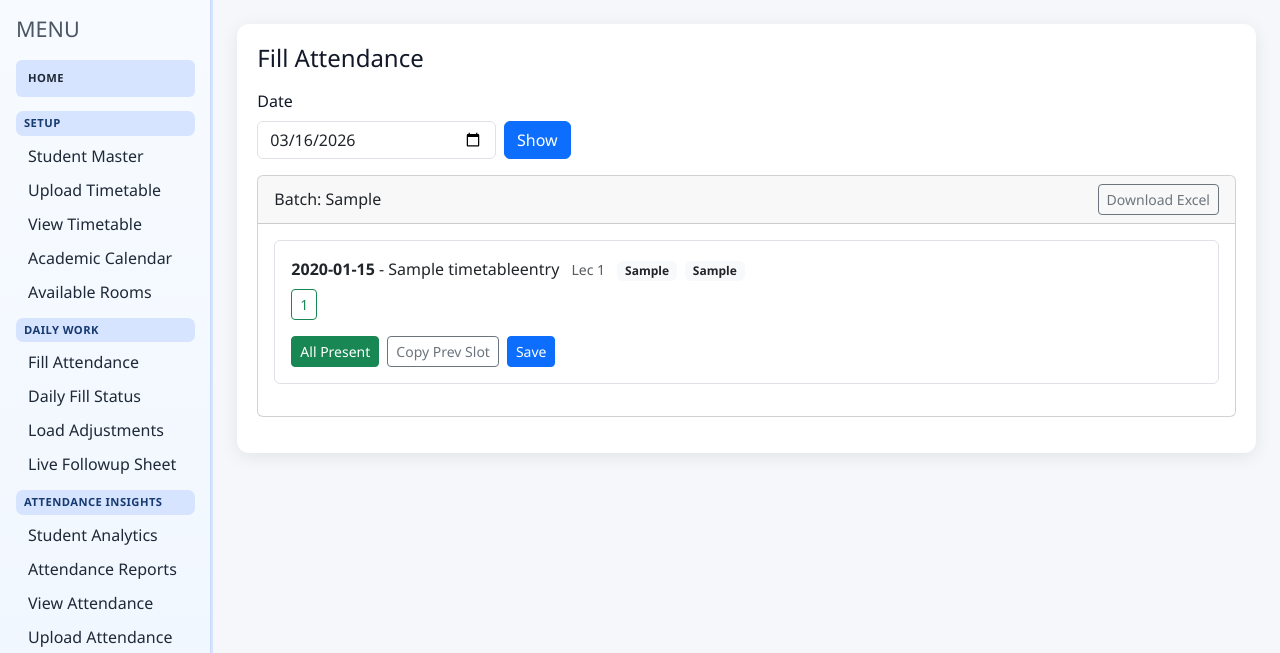
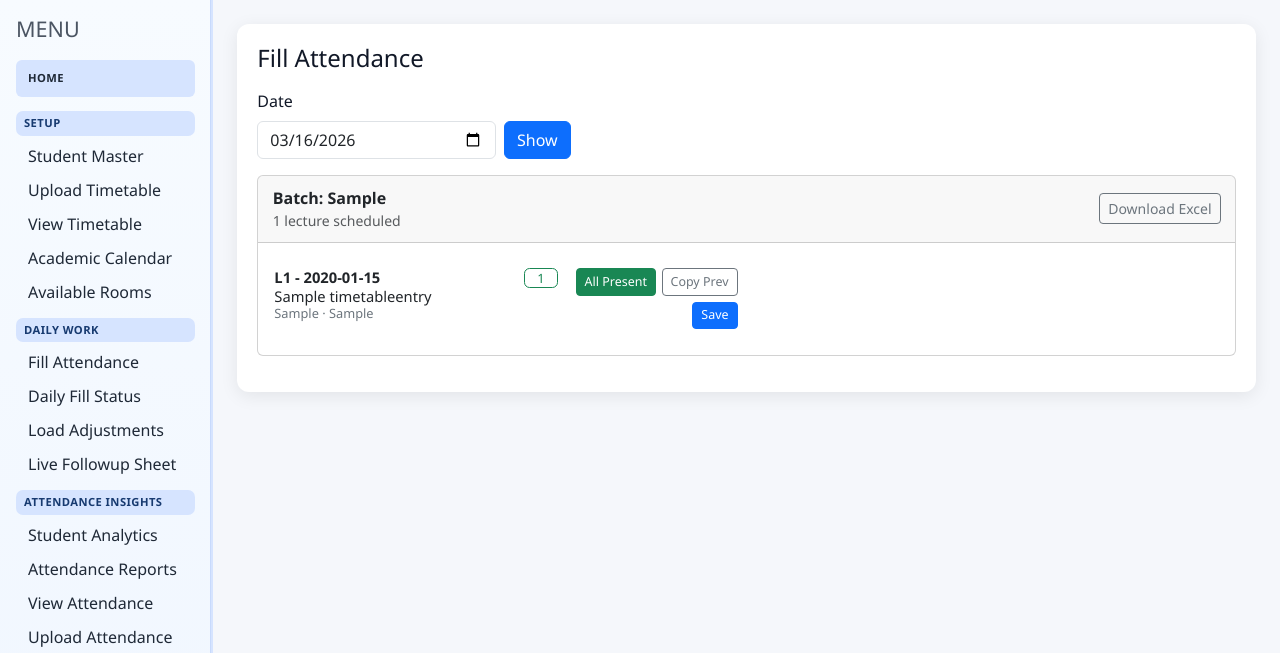
Before and after one commit to hi8866749627-sudo/HiMentor, a Django app: page /coordinator-mark-attendance/ in a window 1280 px wide. Shown: the part 70-723 px from the top of the page. Run offline with Django 5.2, Linux system fonts and the light colour scheme; a user stored in the database is signed in; data comes from the database, SQL or seed files in the repository; tables that the repository leaves empty hold one stand-in row (values such as "Sample post"); data that the repository does not hold is empty; some libraries are stand-ins or nearby versions.

Commit message:
Compact coordinator attendance entry layout

```diff
--- a/core/templates/coordinator_mark_attendance.html
+++ b/core/templates/coordinator_mark_attendance.html
@@ -1,5 +1,63 @@
 {% extends "base.html" %}
 {% block content %}
+
+<style>
+.compact-batch-card .card-header {
+    padding: .65rem .9rem;
+}
+.compact-slot-row {
+    display: grid;
+    grid-template-columns: 240px 1fr 170px;
+    gap: .6rem;
+    align-items: start;
+    padding: .55rem 0;
+    border-bottom: 1px solid #eef1f4;
+}
+.compact-slot-row:last-child {
+    border-bottom: 0;
+}
+.slot-meta {
+    font-size: .92rem;
+    line-height: 1.25;
+}
+.slot-meta .slot-title {
+    font-weight: 700;
+}
+.slot-meta .slot-sub {
+    color: #6c757d;
+    font-size: .8rem;
+}
+.roll-grid-compact {
+    display: flex;
+    flex-wrap: wrap;
+    gap: .2rem;
+}
+.roll-grid-compact .roll-btn {
+    min-width: 34px;
+    padding: .12rem .35rem;
+    line-height: 1.1;
+    font-size: .8rem;
+    border-radius: .35rem;
+}
+.slot-actions {
+    display: flex;
+    flex-wrap: wrap;
+    gap: .35rem;
+    justify-content: flex-end;
+}
+.slot-actions .btn {
+    padding: .22rem .5rem;
+    font-size: .78rem;
+}
+@media (max-width: 991.98px) {
+    .compact-slot-row {
+        grid-template-columns: 1fr;
+    }
+    .slot-actions {
+        justify-content: flex-start;
+    }
+}
+</style>
 
 <h4 class="mb-3">Fill Attendance</h4>
 
@@ -22,32 +80,20 @@
 {% endif %}
 
 {% for batch in batch_rows %}
-<div class="card mb-3">
+<div class="card mb-3 compact-batch-card">
     <div class="card-header d-flex justify-content-between align-items-center">
-        <span>Batch: {{ batch.batch }}</span>
+        <div>
+            <div class="fw-bold">Batch: {{ batch.batch }}</div>
+            <div class="text-muted small">{{ batch.slots|length }} lecture{{ batch.slots|length|pluralize }} scheduled</div>
+        </div>
         <a class="btn btn-sm btn-outline-secondary"
            href="/attendance-analytics/daily-excel/?date={{ selected_date|date:'Y-m-d' }}&batch={{ batch.batch|urlencode }}">
             Download Excel
         </a>
     </div>
-    <div class="card-body">
+    <div class="card-body py-2">
         {% for slot in batch.slots %}
-        <div class="border rounded p-3 mb-3 slot-card" data-batch="{{ batch.batch }}">
-            <div class="d-flex flex-wrap align-items-center justify-content-between gap-2 mb-2">
-                <div>
-                    <strong>{{ slot.entry.time_slot }}</strong> - {{ slot.entry.subject }}
-                    <span class="text-muted small ms-2">Lec {{ slot.entry.lecture_no }}</span>
-                    <span class="badge bg-light text-dark ms-2">{{ slot.entry.faculty }}</span>
-                    <span class="badge bg-light text-dark ms-1">{{ slot.entry.room }}</span>
-                    {% if slot.adjustment and slot.adjustment.proxy_faculty %}
-                        <span class="badge bg-warning text-dark ms-1">Proxy</span>
-                    {% endif %}
-                </div>
-                <div class="text-muted small">
-                    {% if slot.session %}Last updated: {{ slot.session.updated_at|date:"d M Y H:i" }}{% endif %}
-                </div>
-            </div>
-
+        <div class="slot-card compact-slot-row" data-batch="{{ batch.batch }}">
             <form class="attendance-form">
                 {% csrf_token %}
                 <input type="hidden" name="date" value="{{ selected_date|date:'Y-m-d' }}">
@@ -56,25 +102,38 @@
                 {% if slot.adjustment %}
                 <input type="hidden" name="adjustment_id" value="{{ slot.adjustment.id }}">
                 {% endif %}
+                <div class="compact-slot-row">
+                    <div class="slot-meta">
+                        <div class="slot-title">L{{ slot.entry.lecture_no }} - {{ slot.entry.time_slot }}</div>
+                        <div>{{ slot.entry.subject }}</div>
+                        <div class="slot-sub">
+                            {{ slot.entry.faculty }} · {{ slot.entry.room }}
+                            {% if slot.adjustment and slot.adjustment.proxy_faculty %}
+                                · <span class="badge bg-warning text-dark">Proxy</span>
+                            {% endif %}
+                        </div>
+                        {% if slot.session %}
+                        <div class="slot-sub mt-1">Last updated: {{ slot.session.updated_at|date:"d M Y H:i" }}</div>
+                        {% endif %}
+                    </div>
 
-                <div class="row g-2">
-                    {% for s in batch.students %}
-                    <div class="col-4 col-md-2">
+                    <div class="roll-grid-compact">
+                        {% for s in batch.students %}
                         <button type="button"
                                 class="btn btn-sm roll-btn {% if s.roll_no in slot.absent_rolls %}btn-danger{% else %}btn-outline-success{% endif %}"
                                 data-roll="{{ s.roll_no }}"
                                 data-absent="{% if s.roll_no in slot.absent_rolls %}1{% else %}0{% endif %}">
                             {{ s.roll_no }}
                         </button>
+                        {% endfor %}
                     </div>
-                    {% endfor %}
-                </div>
 
-                <div class="mt-3 d-flex gap-2 flex-wrap">
-                    <button type="button" class="btn btn-success btn-sm all-present-btn">All Present</button>
-                    <button type="button" class="btn btn-outline-secondary btn-sm copy-prev-btn">Copy Prev Slot</button>
-                    <button type="button" class="btn btn-primary btn-sm save-btn">Save</button>
-                    <span class="text-success small d-none save-status">Saved</span>
+                    <div class="slot-actions">
+                        <button type="button" class="btn btn-success btn-sm all-present-btn">All Present</button>
+                        <button type="button" class="btn btn-outline-secondary btn-sm copy-prev-btn">Copy Prev</button>
+                        <button type="button" class="btn btn-primary btn-sm save-btn">Save</button>
+                        <span class="text-success small d-none save-status align-self-center">Saved</span>
+                    </div>
                 </div>
             </form>
         </div>
```
